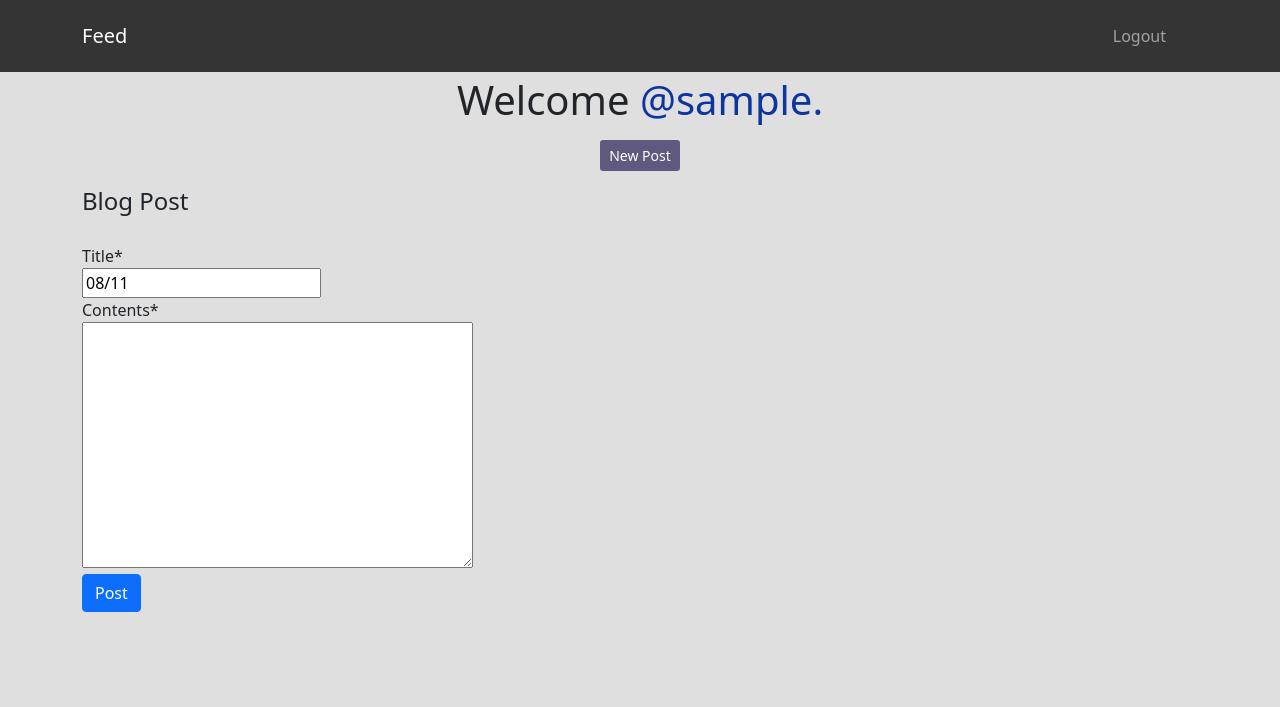
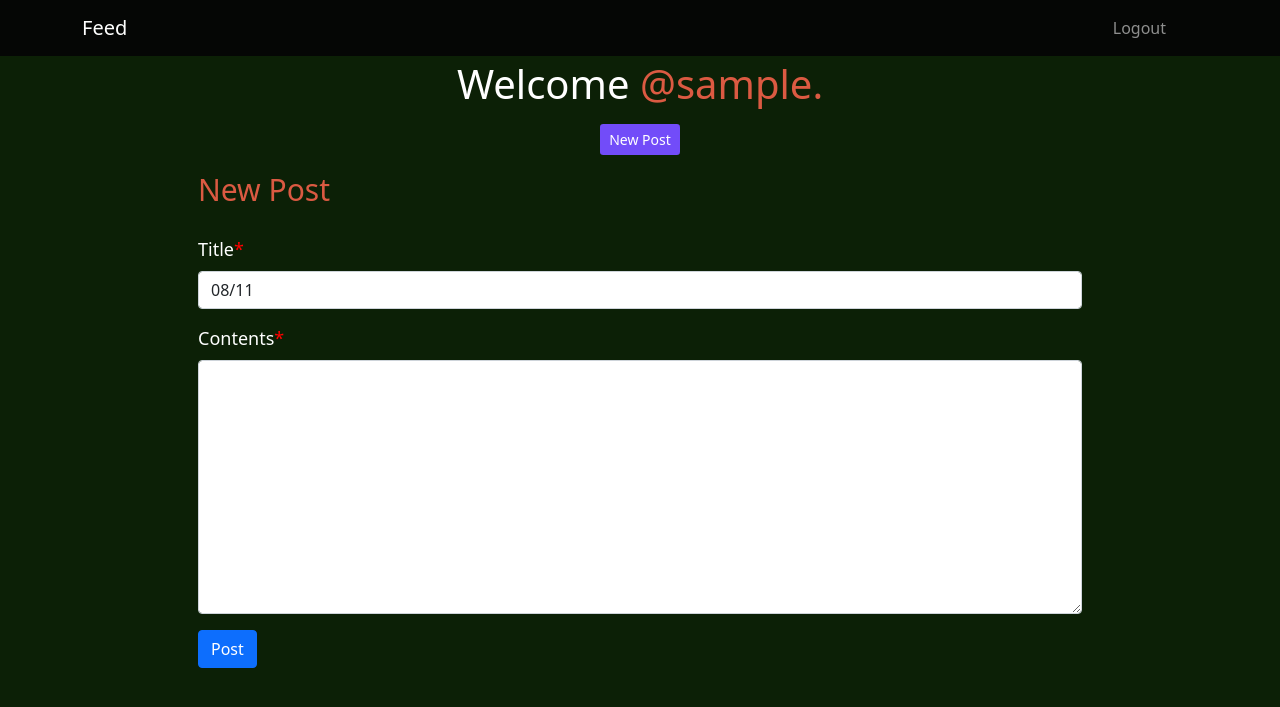
Before and after one commit to f0rc/BlogApp, a Django app: page /post/new/ in a window 1280 px wide. Shown: the top 707 px of the page. Run offline with Django 3.2, Linux system fonts and the light colour scheme; the visitor is signed in with stand-in values (Sample User, id 1); some libraries are stand-ins or nearby versions.

Commit message:
a lot of new css and some ez changes

```diff
--- a/osowebblog/settings.py
+++ b/osowebblog/settings.py
@@ -46,6 +46,7 @@ INSTALLED_APPS = [
     'social',
     'django_oso',
     'crispy_forms',
+    'crispy_bootstrap5',
     #"compressor",
 ]
 
@@ -146,6 +147,10 @@ LOGOUT_REDIRECT_URL = 'index'
 
 django_heroku.settings(locals())
 
+CRISPY_ALLOWED_TEMPLATE_PACKS = "bootstrap5"
+
+CRISPY_TEMPLATE_PACK = "bootstrap5"
+
 
 
 
--- a/social/static/index.css
+++ b/social/static/index.css
@@ -1,24 +1,75 @@
-.wrapper{
-  background-color: #DFDFDF;
+
+
+.navbarcolors {
+  background-color: #050605;
+  padding: 0%;
+}
+.main-bg {
+  background-color: #0c2006;
 }
 
-.navbarcolors{
-  background-color:#343434 ;
+.username-code {
+  color: #db5a42;
+}
+.welcom-png {
+  color: #ffffff;
 }
 
-.username-code{
-  color: #0E34A0;
+.newpost-id {
+  background-color: #724cf9;
+  color: #ffffff;
 }
 
-.newpost-id{
-  background-color: #5F5980;
-  color: white;
-}
-
-.mainsectionsthing{
-  background-color: #DFDFDF;
+.mainsectionsthing {
+  background-color: #383838;
 }
 
 .mt-0 {
   margin-top: 0 !important;
 }
+.jobs {
+  padding-left: 10%;
+  padding-right: 10%;
+}
+.mb-0 {
+  color: #ffd275;
+  overflow: hidden;
+  display: -webkit-box;
+  -webkit-line-clamp: 2;
+  -webkit-box-orient: vertical;
+}
+.text-muted {
+  color: #507dbc;
+}
+.nounderline {
+  text-decoration: none;
+}
+a.nounderline:visited {
+  text-decoration: none;
+}
+
+a.nounderline:hover {
+  text-decoration: none;
+  color: red;
+}
+
+a.nounderline:active {
+  text-decoration: none;
+}
+p {
+  color: #ffd275;
+}
+
+.monkey-text{
+  font-size: 18px;
+}
+.somenewtxt{
+  color: white;
+}
+.asteriskField{
+  color: red;
+}
+
+.big-text{
+  font-size: 30px;
+}
--- /dev/null
+++ b/social/static/jobs.js
@@ -0,0 +1,3 @@
+var module = document.getElementById("mb-0");
+
+$clamp(module, {clamp: 3});
--- a/social/templates/social/base.html
+++ b/social/templates/social/base.html
@@ -2,7 +2,7 @@
 {% load static %}
 <html>
     <head>
-
+        <script src="{% static 'jobs.js' %}"></script>
 
         <!--Bootstarp need to change this-->
         <link href="https://cdn.jsdelivr.net/npm/bootstrap@5.0.2/dist/css/bootstrap.min.css" rel="stylesheet" integrity="sha384-EVSTQN3/azprG1Anm3QDgpJLIm9Nao0Yz1ztcQTwFspd3yD65VohhpuuCOmLASjC" crossorigin="anonymous">
@@ -22,7 +22,7 @@
             <title>Blog</title>
 
     </head>
-    <body class="wrapper">
+    <body class="main-bg">
     <!--- Navbar -->
         <nav class="navbar navbar-expand navbar-dark navbarcolors">
             <div class="container">
@@ -32,14 +32,14 @@
                 </button>
                 <div class="collapse navbar-collapse" id="navmenu ">
                     <ul class="navbar-nav ms-auto">
-                        <li class="nav-item nav-link nounderline">
+                        <li class="nav-item nav-link">
                             {% if user.is_authenticated %}
                             <a class="nav-link" href={% url 'logout' %}>Logout</a>
                             {% endif %}
                         </li>
                         <li class="nav-item nav-link nounderline">
                         {% if user.is_anonymous %}
-                            <a class="nav-link" href={% url 'login' %}>Login</a>
+                            <a class="nav-link nounderline" href={% url 'login' %}>Login</a>
                         {% endif %}
                         </li>
                     </ul>
@@ -47,12 +47,12 @@
             </div>
         </nav>
         <!-- welcome thing-->
-        <section class="p-1 text-center mainsectionsthing">
+        <div class="p-1 text-center main-bg">
             <div class="container">
                 <div class="">
                     <div>
                         {% if user.is_authenticated %}
-                        <h1 class="">Welcome <span class="username-code">@{{ user.username }}.</span></h1>
+                        <h1 class="welcom-png">Welcome <span class="username-code">@{{ user.username }}.</span></h1>
                         {% endif %}
                     </div>
                     <div class="container text-center">
@@ -62,7 +62,7 @@
                     </div>
                 </div>
             </div>
-        </section>
+        </div>
         <div class="">
             {% block contents %}
             {% endblock %}
--- a/social/templates/social/list.html
+++ b/social/templates/social/list.html
@@ -3,12 +3,12 @@
 
 {% block contents %}
 
-<div class="container">
-    <h1 class="">Feed</h1>
+<div class="container jobs">
+    <h1 class="welcom-png">Feed</h1>
     {% for post in posts %}
         <h2 class="mt-4 mb-0"><a class="text-decoration-none username-code" href="{% url 'post-detail' post.id %}">{{ post.title }}</a></h2>
         <p class="article-content mb-0">{{ post.contents }}</p>
-        <small class="text-muted mb-5">{{ post.date_posted|date:"F d, Y" }}</small>
+        <small class="welcom-png mb-5">{{ post.date_posted|date:"F d, Y" }}</small>
     {% endfor %}
 
 </div>
--- a/social/templates/social/login.html
+++ b/social/templates/social/login.html
@@ -2,8 +2,8 @@
 {% load static %}
 
 {% block contents %}
-<div class="container">
-    <h1>Login</h1>
+<div class="container welcom-png">
+    <!--<h1 class="welcom-png">Login</h1>-->
     <form method="post" action={% url 'login' %}>
         {% csrf_token %}
         {{ form }}
--- a/social/templates/social/post_form.html
+++ b/social/templates/social/post_form.html
@@ -1,11 +1,11 @@
 {% extends "social/base.html" %}
 {% load crispy_forms_tags %}
 {% block contents %}
-    <div class="container">
+    <div class="container jobs monkey-text somenewtxt">
         <form method="POST">
             {% csrf_token %}
             <fieldset class="form-group">
-                <legend class="border-bottom mb-4">Blog Post</legend>
+                <legend class="mb-4 username-code big-text">New Post</legend>
                 {{ form|crispy }}
             </fieldset>
             <div class="form-group">
```
Also changed, not shown: requirements.txt (+61 -2 lines), social/templates/social/post_detail.html (+6 -6 lines), social/migrations/0010_alter_post_title.py (added), social/migrations/0011_alter_post_title.py (added).
